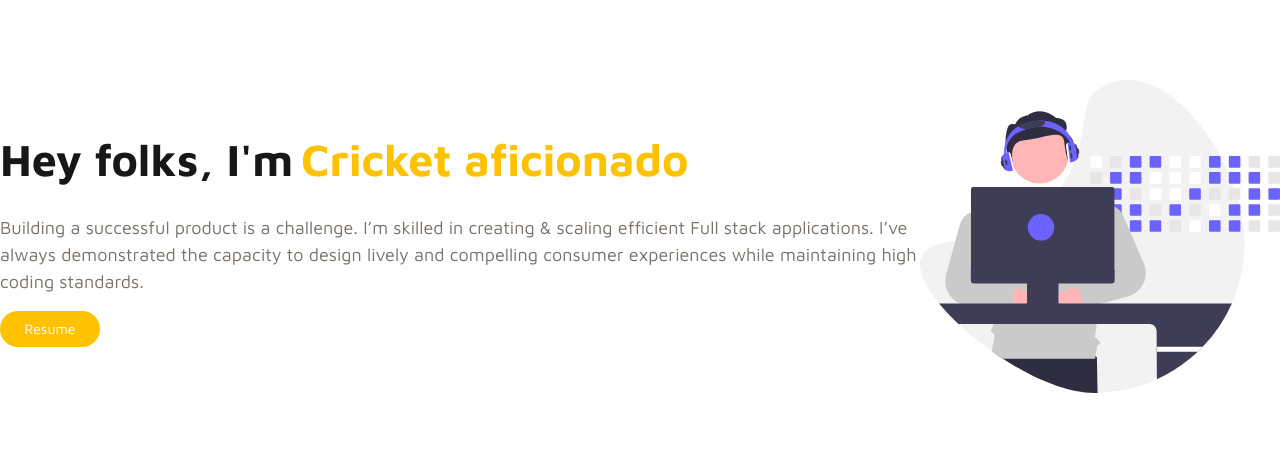
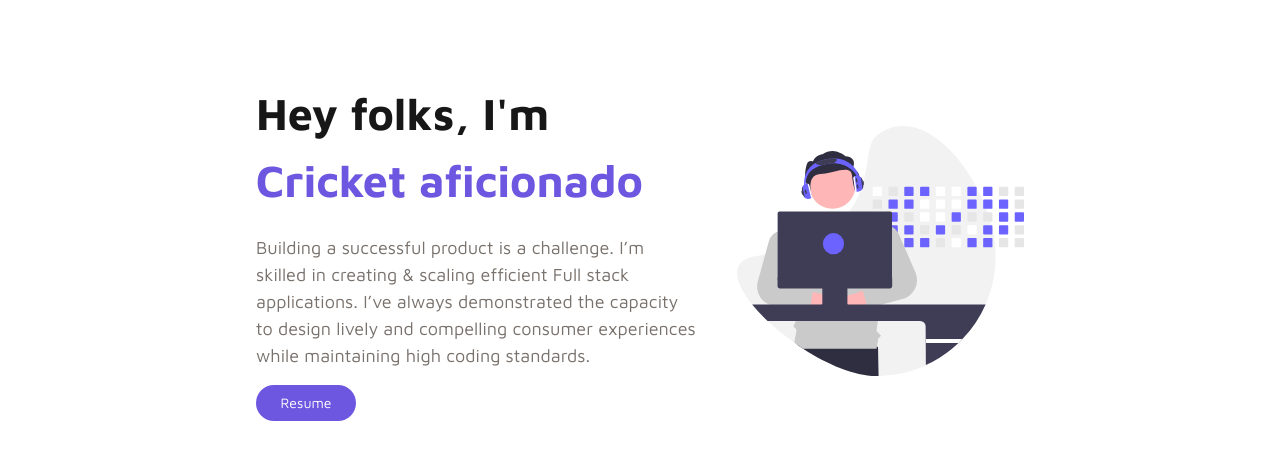
Before and after one commit to rakshitnayak/rakshitnayak.github.io, a Next.js app: page / in a window 1280 px wide. Shown: the top 460 px of the page. Built offline with nearby package versions, Linux system fonts and the light colour scheme.

Commit message:
Change color schem

```diff
--- a/src/app/components/Button/Button.tsx
+++ b/src/app/components/Button/Button.tsx
@@ -2,6 +2,7 @@
 
 import React from "react";
 import { useRouter } from "next/navigation";
+
 
 function Button() {
   const router = useRouter();
@@ -9,7 +10,7 @@ function Button() {
     <button
       type="button"
       onClick={() => router.push("/resume")}
-      className="bg-[#ffc200] hover:-translate-y-1 hover:scale-110 duration-300 rounded-full px-4 py-2 text-sm text-white mt-4 w-[100px]"
+      className="bg-[#6e57e0] hover:-translate-y-1 hover:scale-110 duration-300 rounded-full px-4 py-2 text-sm text-white mt-4 w-[100px]"
     >
       Resume
     </button>
--- a/src/app/components/Introduction/Introduction.css
+++ b/src/app/components/Introduction/Introduction.css
@@ -3,7 +3,7 @@
 }
 
 .animated-item {
-  color: #ffc200;
+  color: #6e57e0;
 }
 
 .animated-item {
--- a/src/app/components/Introduction/Introduction.tsx
+++ b/src/app/components/Introduction/Introduction.tsx
@@ -7,7 +7,7 @@ import Button from "../Button/Button";
 
 function Introduction() {
   return (
-    <div className="md:flex md:justify-center md:items-center md:mt-[80px] xl:mx-auto md:m-[32px] m-[16px]">
+    <div className="md:flex md:justify-center md:items-center md:mt-[80px] xl:mx-auto md:m-[32px] m-[16px] gap-10">
       <div className="md:w-[80%]">
         <h1 className="md:text-[2.8em] font-bold text-[1.8em] animated animated-text">
           <span className="mr-2">Hey folks, I'm</span>
@@ -17,7 +17,7 @@ function Introduction() {
             <span className="animated-item">Cricket aficionado</span>
           </div>
         </h1>
-        <p className="text-[18px] text-stone-500 font-light mt-12 md:mt-5">
+        <p className="text-[18px] text-white md:text-stone-500 font-light mt-12 md:mt-5">
           Building a successful product is a challenge. I’m skilled in creating
           & scaling efficient Full stack applications. I’ve always demonstrated
           the capacity to design lively and compelling consumer experiences
--- a/src/app/layout.tsx
+++ b/src/app/layout.tsx
@@ -12,7 +12,6 @@ export const viewport: Viewport = {
   width: "device-width",
   initialScale: 1,
   maximumScale: 1,
-  userScalable: false,
 };
 
 export default function RootLayout({
@@ -23,7 +22,7 @@ export default function RootLayout({
   return (
     <html lang="en">
       <body>
-        <div className="max-w-[1280px] m-auto">
+        <div className="max-w-[768px] m-auto">
           {/* <Header /> */}
           {children}
         </div>
```
